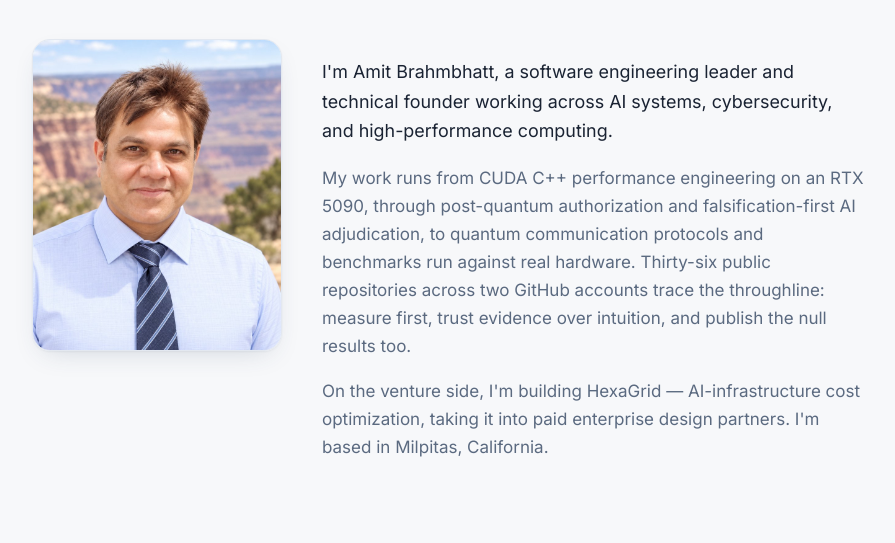
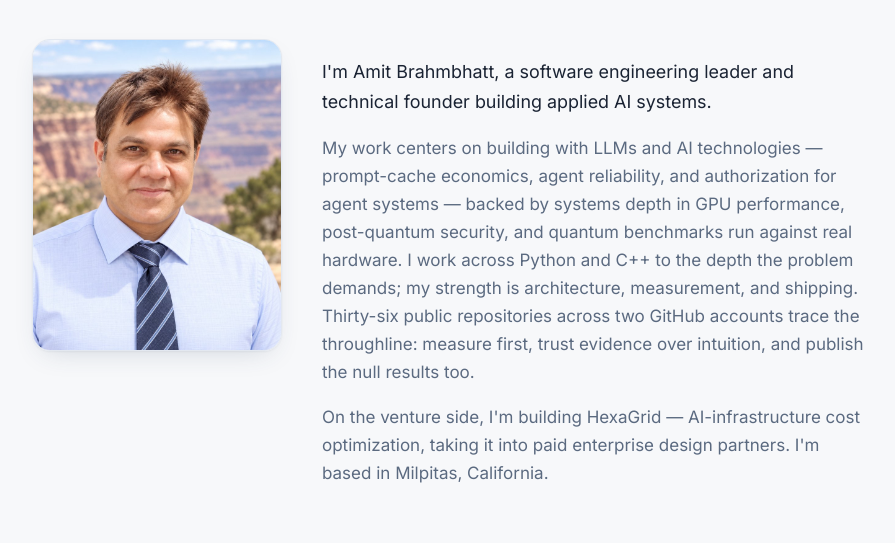
Before and after one commit to amitb-gpu/amit-brahmbhatt.dev, an Astro site: page /about in a window 1280 px wide. Shown: the part 214-757 px from the top of the page, without its empty margins (192-1087 px from the left). Built offline with nearby package versions, Linux system fonts and the light colour scheme; Astro itself is replaced by a stand-in of ours.

Commit message:
Reframe positioning toward Applied AI; honest language-depth framing on About

```diff
--- a/src/pages/about.astro
+++ b/src/pages/about.astro
@@ -16,15 +16,17 @@ import { site } from "../data/site";
     <div>
     <p style="font-size: 1.12rem; color: var(--text);">
       I'm Amit Brahmbhatt, a software engineering leader and technical founder
-      working across AI systems, cybersecurity, and high-performance computing.
+      building applied AI systems.
     </p>
     <p style="color: var(--muted);">
-      My work runs from CUDA C++ performance engineering on an RTX 5090, through
-      post-quantum authorization and falsification-first AI adjudication, to
-      quantum communication protocols and benchmarks run against real hardware.
-      Thirty-six public repositories across two GitHub accounts trace the
-      throughline: measure first, trust evidence over intuition, and publish the
-      null results too.
+      My work centers on building with LLMs and AI technologies — prompt-cache
+      economics, agent reliability, and authorization for agent systems —
+      backed by systems depth in GPU performance, post-quantum security, and
+      quantum benchmarks run against real hardware. I work across Python and
+      C++ to the depth the problem demands; my strength is architecture,
+      measurement, and shipping. Thirty-six public repositories across two
+      GitHub accounts trace the throughline: measure first, trust evidence
+      over intuition, and publish the null results too.
     </p>
     <p style="color: var(--muted);">
       On the venture side, I'm building HexaGrid — AI-infrastructure cost
```
